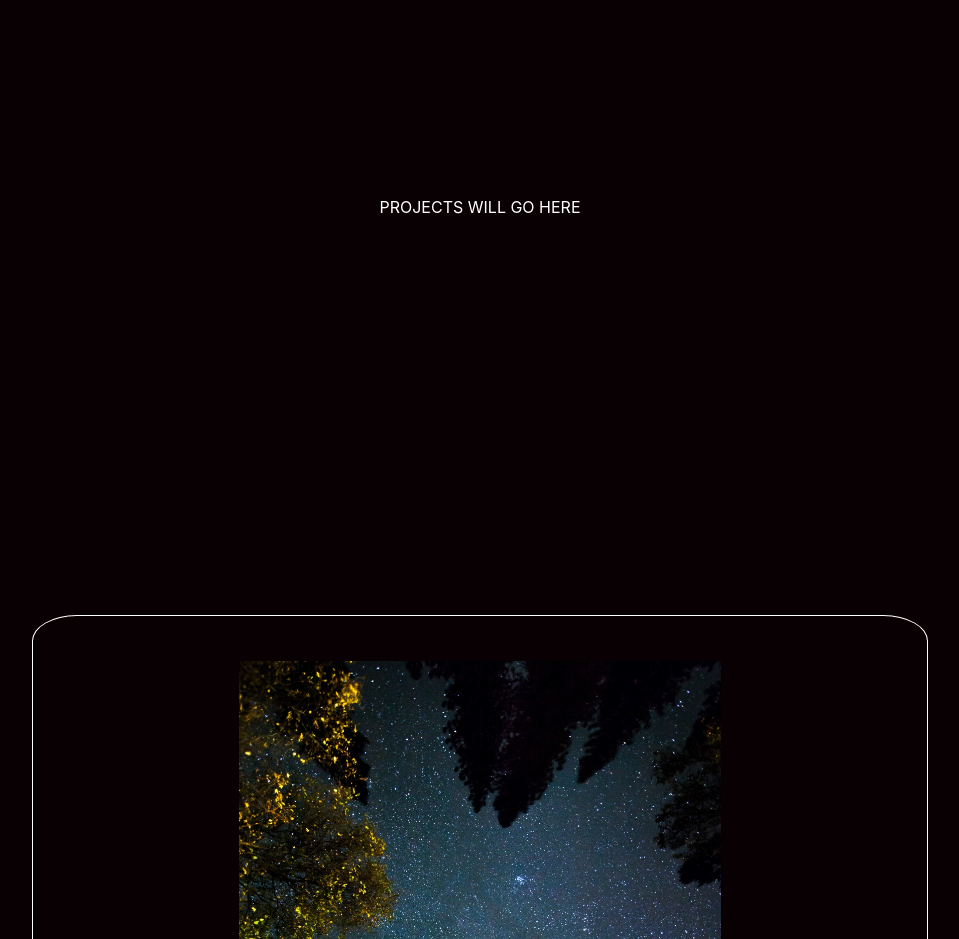
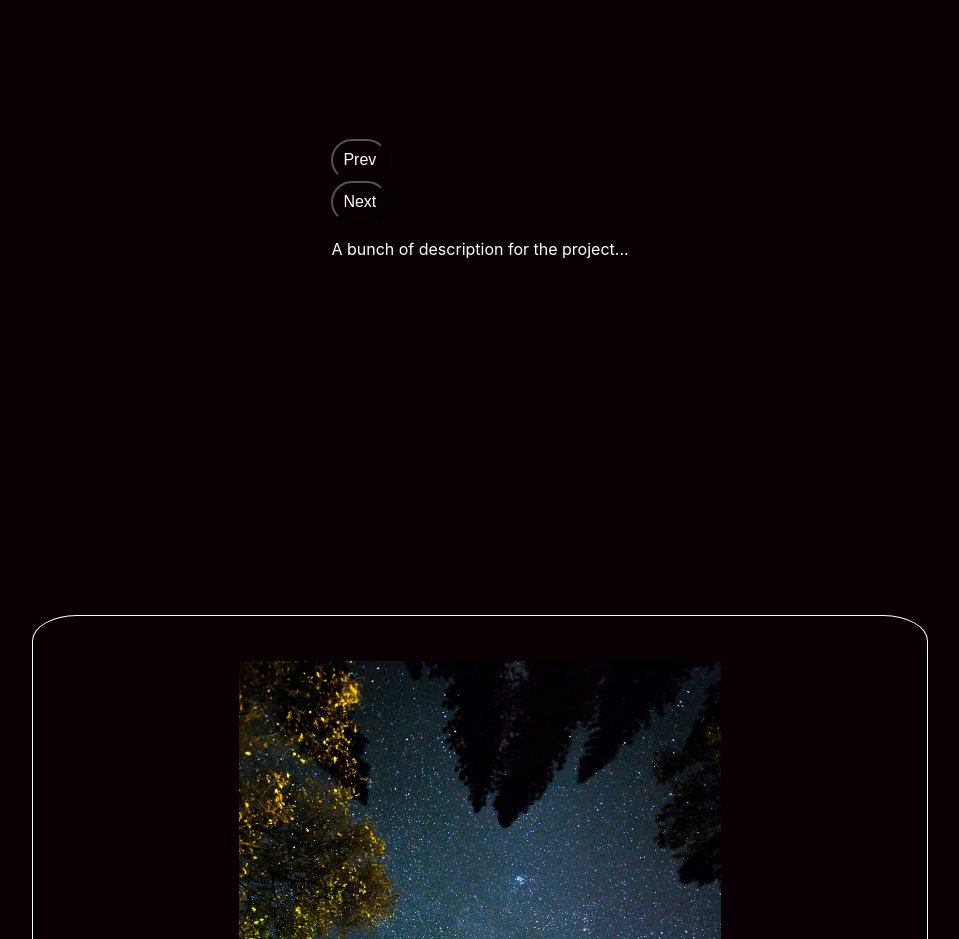
Before and after one commit to Nic-Tmpl/nic-tmpl.github.io, a React (Create React App) app: page / in a window 1280 px wide. Shown: the part 2060-2999 px from the top of the page, without its empty margins (160-1119 px from the left). Built offline with nearby package versions, Linux system fonts and the light colour scheme.

Commit message:
builds state control for project scrolling

```diff
--- a/src/components/Projects.js
+++ b/src/components/Projects.js
@@ -1,11 +1,56 @@
-import React from 'react';
+import React, { useState } from 'react';
 
 export const Projects = () => {
 //This will contain a scroll screen with each project and a short video of the project - need to work out hosting
 //or put in public folder
+    const [project, setProject] = useState(0);
+
+    const incrementer = () => {
+        let next = project+1;
+        project !== 3 ? setProject(next) : setProject(0);
+        console.log(project);
+    }
+
+    const decrementer = () => {
+        let prev = project-1;
+        project !== 0 ? setProject(prev) : setProject(3);
+        console.log(project);
+    }
+
     return (
         <div className='projects-section'>
-            PROJECTS WILL GO HERE
+            <div className='project-box'>
+                <div className='video-box'>
+                    <div className='btn-box-left'>
+                        <button id="dec-btn" type="button" onClick={() => decrementer()}>Prev</button>
+                    </div>
+                    <div className='btn-box-right'>
+                        <button id="inc-btn" type="button" onClick={() => incrementer()}>Next</button>
+                    </div>
+                </div>
+            <div className='description'>
+                <p>A bunch of description for the project...</p>
+            </div>
+            </div>
         </div>
     )
 }
+
+
+/*         <div className='projects-section'>
+            <div className='project-box'>
+                <div className='video-box'>
+                    <video className='project-video' src={backgroundImg} alt='something relevant' />
+                    <div className='btn-box-left'>
+                        <button id="dec-btn" type="button" onClick={() => decrementer()}>Prev</button>
+                    </div>
+                    <div className='btn-box-right'>
+                        <button id="inc-btn" type="button" onClick={() => incrementer()}>Next</button>
+                    </div>
+                </div>
+            <div className='description'>
+                <p>A bunch of description for the project...</p>
+            </div>
+            </div>
+        </div>
+        */
```
